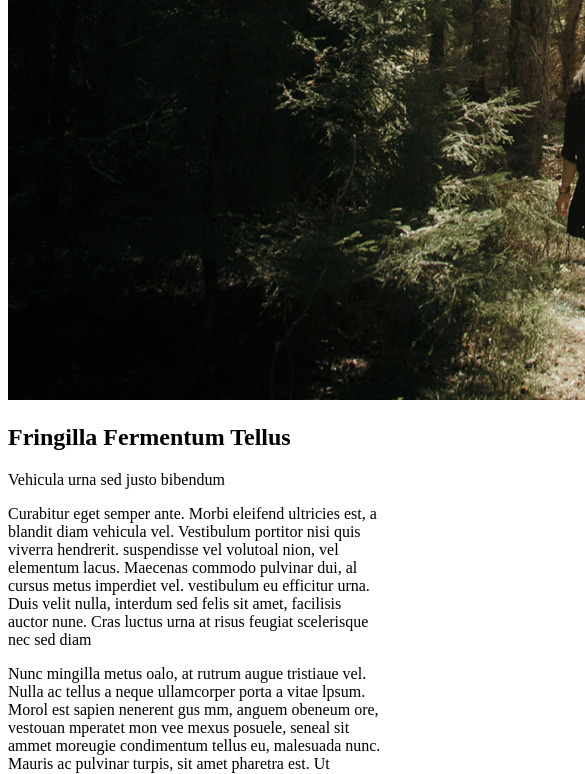
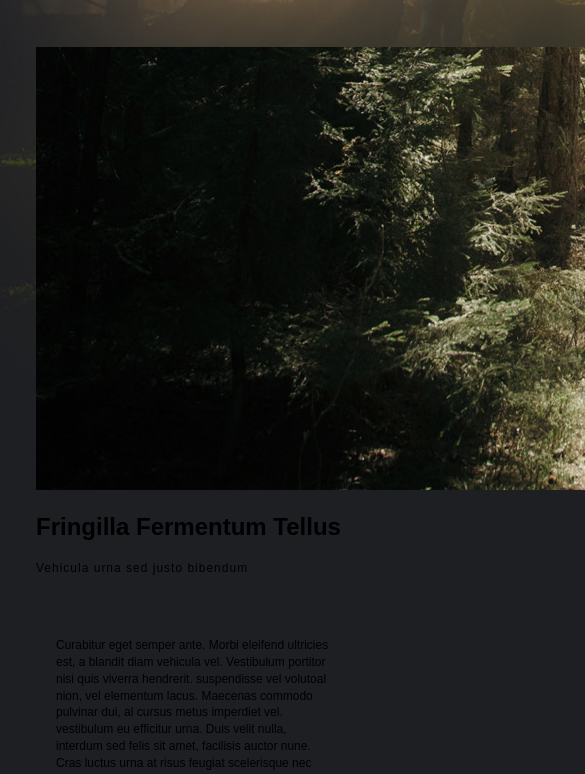
Before and after one commit to Yasscodeur1/projet_caminar1, a plain HTML site: page index.html in a window 390 px wide. Shown: the part 157-931 px from the top of the page, 585 px wide, since content can reach past the window. Drawn offline with Linux system fonts and the light colour scheme; a web font is replaced by a local one.

Commit message:
debut de la section vestibulum

```diff
--- /dev/null
+++ b/css/smobile.css
@@ -0,0 +1,79 @@
+/* Styles pour les écrans mobiles entre 321px et 480px */
+@media screen and (min-width: 321px) and (max-width: 480px) {
+    @font-face {
+        font-family: "Berlin Sans FB Demi";
+        src: url("/Projet_Caminar/Font-Family/Lexend[wght].ttf") format("opentype");
+    }
+
+    html, body {
+        margin: 0;
+        padding: 0;
+        background-color:rgb(30, 31, 35); /* Couleur de fond générale */
+    }
+
+    body {
+        font-family: "Berlin Sans FB Demi", sans-serif;
+        font-size: 14px; /* Diminuer la taille de la police pour mobile */
+        margin: 0;
+    }
+
+    .fond_img {
+        position: absolute;
+        width: 90em;
+        height: 50em; /* Adapter la hauteur pour les petits écrans */
+        background-image:
+            url('../img/bg.jpg'); /* importer l'image et placer un effet fondu bottom */
+        background-size:cover; /*   couvrir le header avec l'image eviter la répitition  */
+        background-repeat: no-repeat; /* evite de repeter l'image de fond */
+        background-position-y: -190px;
+        /* background-position-y: center; Centrer l'image sur mobile */
+    }
+
+    .head{
+        position: relative;
+    }
+
+    .head h1 {
+        padding-top: 50px;
+        font-size: 36px; /* Diminuer la taille du titre */
+    }
+
+    .head p {
+        font-size: 12px;
+        margin-bottom: 30px;
+    }
+
+    .main {
+        position:relative;
+        margin: 0 1rem; /* Réduire les marges latérales pour le contenu */
+        box-shadow: none; /* Optionnel : enlever l'ombre sur mobile */
+    }
+
+    .intro h1 {
+        font-size: 24px;
+        margin: 20px 0 10px;
+    }
+
+    .intro h1::after {
+        width: 20%;
+    }
+
+    .intro {
+        padding: 20px;
+    }
+
+    .tro {
+        font-size: 12px;
+        letter-spacing: 1px;
+        margin: 20px 0 30px;
+    }
+
+    .int {
+        padding: 20px;
+    }
+
+    .int p {
+        font-size: 12px;
+        line-height: 1.4;
+    }
+}
--- a/index.html
+++ b/index.html
@@ -4,6 +4,7 @@
     <meta charset="UTF-8">
     <meta name="viewport" content="width=device-width, initial-scale=1.0">
     <link rel="stylesheet" href="./css/style.css">
+    <link rel="stylesheet" href="./css/smobile.css">
     <title>Document</title>
 </head>
 <body>
```
